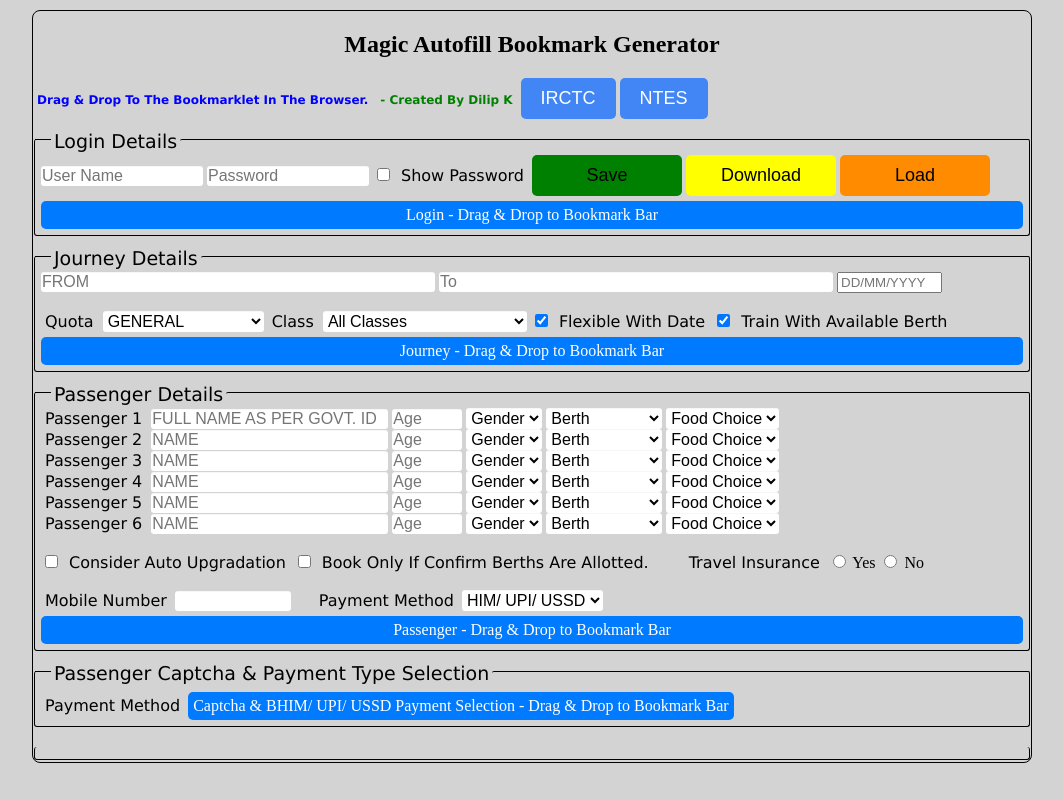
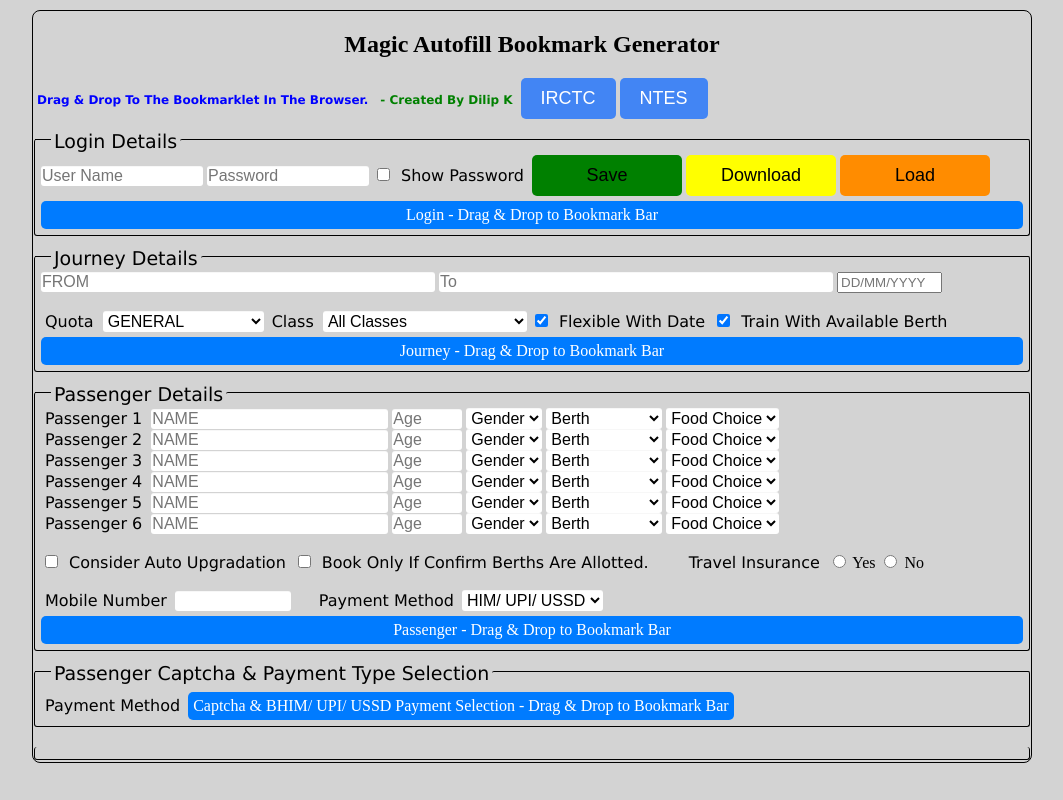
Before and after one commit to ku-kkoo/fast-autofill.github.io, a plain HTML site: page index.html in a window 1280 px wide. Shown: the whole page, without its empty margins (108-1171 px from the left). Drawn offline with Linux system fonts and the light colour scheme.

Commit message:
Update index.html

```diff
--- a/index.html
+++ b/index.html
@@ -329,7 +329,7 @@
             <h1> <span>Passenger Details</span></h1>
             </legend>
             <label> Passenger 1 </label>
-            <input type="text" id="psgn0" name="name" size="23"  placeholder="Full Name as per Govt. ID" maxlength="16" style="text-transform: uppercase;" oninput="this.value = this.value.toUpperCase();"/>
+            <input type="text" id="psgn0" name="name" size="23"  placeholder="name" maxlength="16" style="text-transform: uppercase;" oninput="this.value = this.value.toUpperCase();"/>
             <input type="text" id="psgage0" name="age" size="5"  placeholder="Age" maxlength="3" oninput="this.value = this.value.replace(/[^0-9]/g, '')"/>
             <select name="gender" id="psggender0" >
                <option value="">Gender</option>
```
